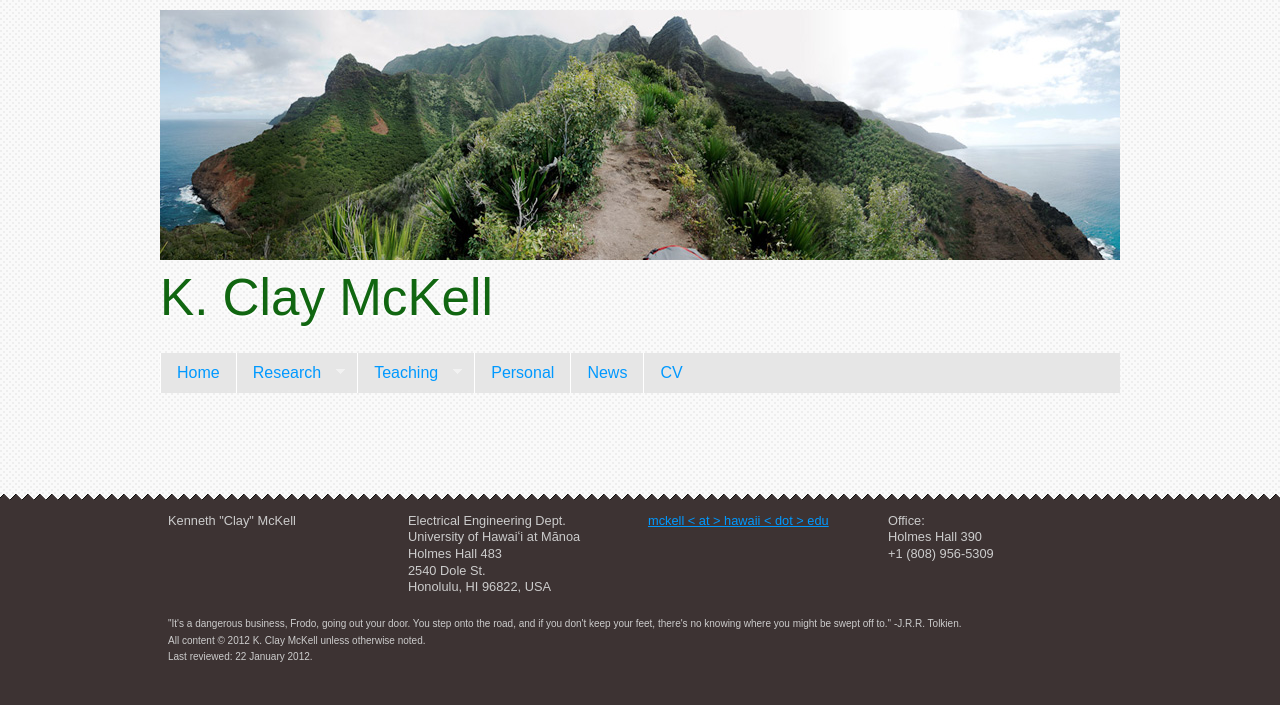
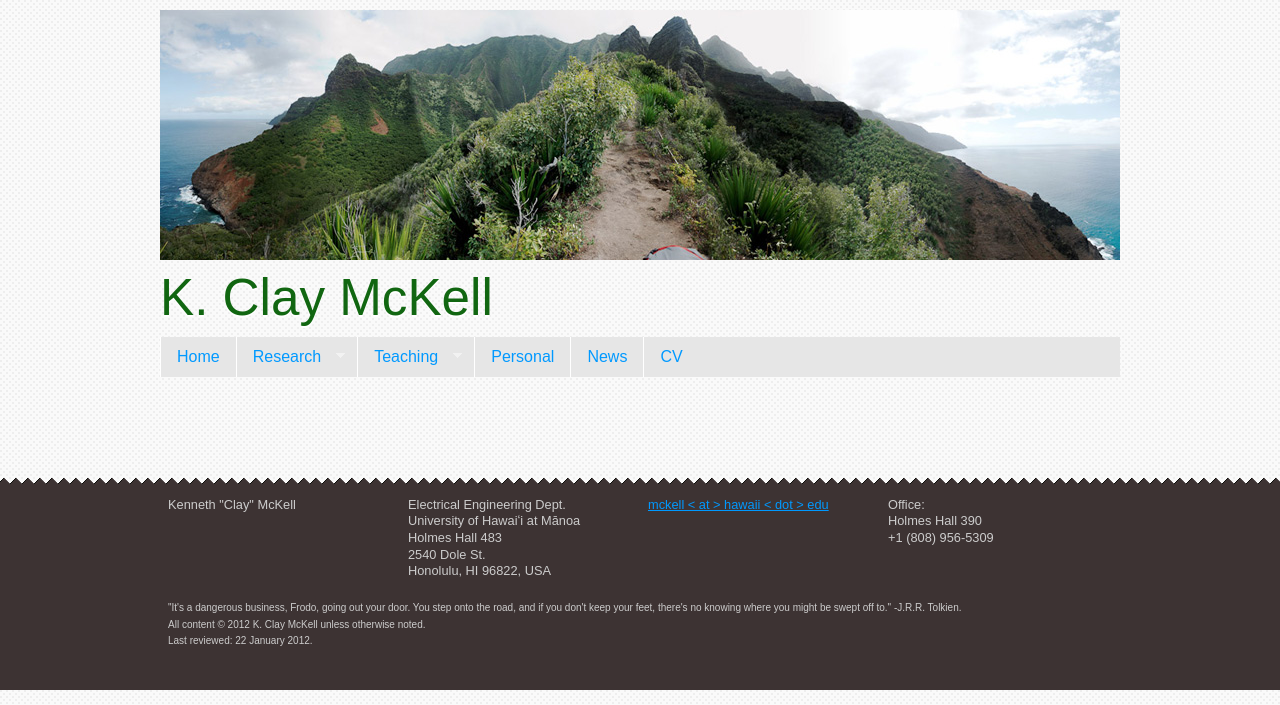
Before and after one commit to kcmckell/UHWebsite, a PHP site: page /UHWebsite/CV.php in a window 1280 px wide. Shown: the top 705 px of the page. Run offline with PHP 8.4, Linux system fonts and the light colour scheme; some libraries are stand-ins or nearby versions; some web fonts are replaced.

Commit message:
Move top nav menu up. [nm]

```diff
--- a/Html/css/custom.css
+++ b/Html/css/custom.css
@@ -121,3 +121,7 @@ aside#recentposts > hgroup {
 .recentpost h1 {
     font-size: medium;
 }
+
+nav#topnav > ul.sf-menu {
+    margin-top: 0;
+}
```
